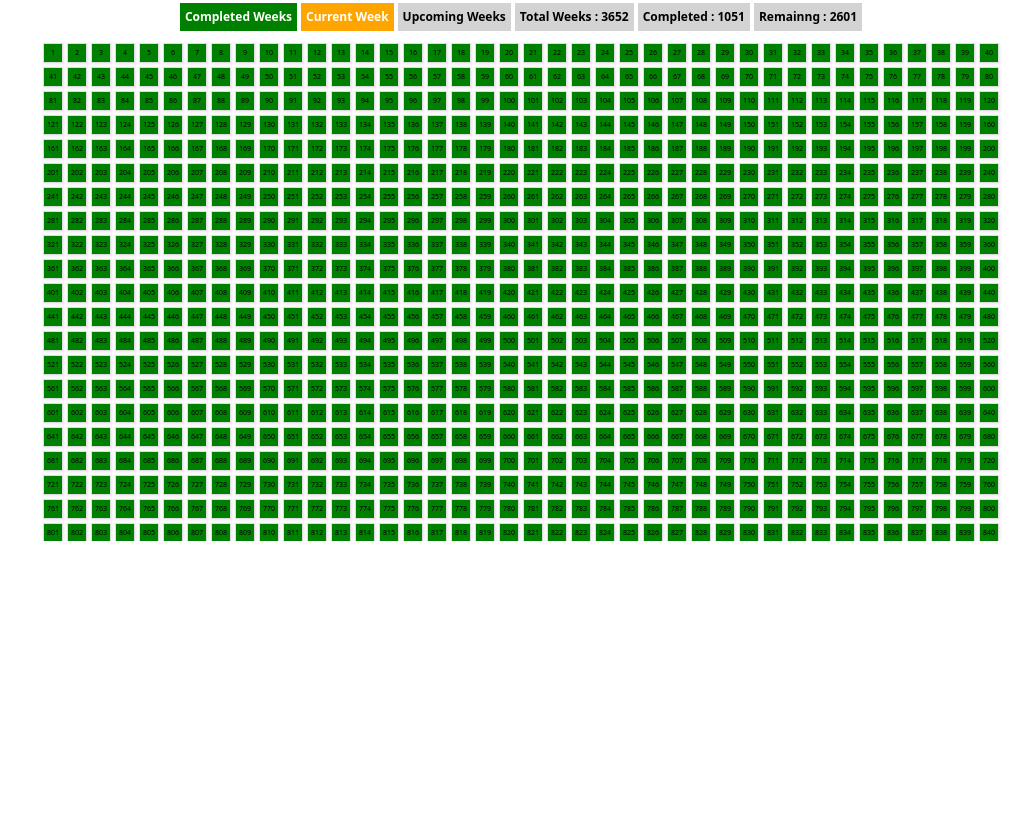
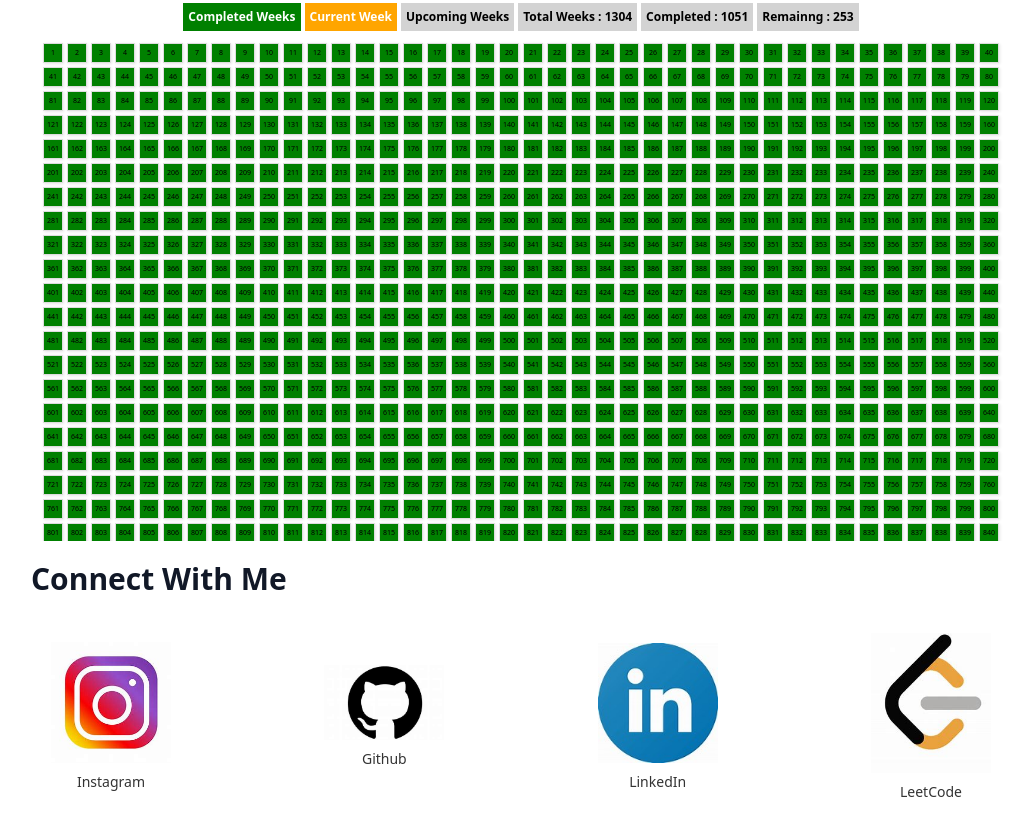
Before and after one commit to muhammedrifankallayi/Rifan, a plain HTML site: page index.html in a window 1280 px wide. Shown: the part 973-1805 px from the top of the page, without its empty margins (119-1150 px from the left). Before the commit the page ends 1524 px from the top, so only its background shows below. Drawn offline with nearby package versions, Linux system fonts and the light colour scheme.

Commit message:
some updates

```diff
--- a/index.html
+++ b/index.html
@@ -158,7 +158,31 @@
 
   </section>
 
+<section>
+  <h2 class="text-2xl md:text-3xl font-bold text-gray-900 mb-4">Connect With Me</h2>
+  <div class="connect-main">
+    <div>
+      <img src="./assets/OIP.jpeg" alt="">
+      <figcaption  onclick="SocialMediaDirect(1)" >Instagram</figcaption>
+    </div>
 
+    <div>
+      <img src="./assets/OIP 2.jpeg" alt="">
+      <figcaption  onclick="SocialMediaDirect(2)" >Github</figcaption>
+    </div>
+
+    <div>
+      <img src="./assets/th.jpeg" alt="">
+      <figcaption  onclick="SocialMediaDirect(3)" >LinkedIn</figcaption>
+    </div>
+
+    <div>
+      <img src="./assets/leetLogo.jpeg" alt="">
+      <figcaption onclick="SocialMediaDirect(4)" >LeetCode</figcaption>
+    </div>
+  </div>
+
+</section>
 
 
 
--- a/script.js
+++ b/script.js
@@ -1,6 +1,6 @@
 const birthDate = new Date('2004-07-26');
 const today = new Date();
-const deathDate = new Date(birthDate.getFullYear() + 70, birthDate.getMonth(), birthDate.getDate());
+const deathDate = new Date(birthDate.getFullYear() + 25, birthDate.getMonth(), birthDate.getDate());
 
 const totalWeeks = Math.floor((deathDate - birthDate) / (1000 * 60 * 60 * 24 * 7)); // Total weeks (70 years)
 const completedWeeks = Math.floor((today - birthDate) / (1000 * 60 * 60 * 24 * 7)); // Completed weeks till today
@@ -32,3 +32,24 @@ for (let i = 0; i <= totalWeeks; i++) {
 
   weekContainer.appendChild(weekDiv);
 }
+
+
+function SocialMediaDirect(num){
+
+const linkedIn = "https://www.linkedin.com/in/muhammed-rifan-k-638074257?utm_source=share&utm_campaign=share_via&utm_content=profile&utm_medium=android_app "
+
+if(num==1){
+window.open(linkedIn,'_blank')
+}
+else if(num===2){
+  window.open("https://github.com/muhammedrifankallayi",'_blank')
+}
+else if(num==3){
+window.open(linkedIn,'_blank')
+}else
+if(num==4){
+  window.open("https://leetcode.com/u/rifanax3/",'_blank')
+}
+
+
+}
--- a/style.css
+++ b/style.css
@@ -91,6 +91,59 @@ section{
   }
 
 
+
+
+  .connect-main {
+    width: 100%;
+    display: flex;
+    align-items: center;
+    justify-content: space-between;
+    padding: 20px;
+    box-sizing: border-box;
+  }
+
+  .connect-main div {
+    width: 120px;
+    display: flex;
+    flex-direction: column; /* Stack image and caption vertically */
+    align-items: center; /* Center content horizontally */
+    text-align: center; /* Center text */
+  }
+
+  .connect-main img {
+    width: 100%;
+    height: auto;
+    object-fit: cover;
+  }
+
+  figcaption {
+    margin-top: 8px; /* Space between image and caption */
+    font-size: 14px; /* Adjust font size */
+    color: #333; /* Adjust text color */
+  }
+
+
+
+
+.connect-main img{
+  width: 100%;
+
+}
+
+.label{
+  width: 100%;
+  float: left;
+}
+
+
+
+
+
+
+
+
+
+
   /* For WebKit browsers (Chrome, Safari, Edge) */
 ::-webkit-scrollbar {
     width: 5px; /* Scrollbar width */
```
Also changed, not shown: assets/OIP 2.jpeg (added), assets/OIP.jpeg (added), assets/leetLogo.jpeg (added), assets/leetcode.jpeg (added), assets/th.jpeg (added).
